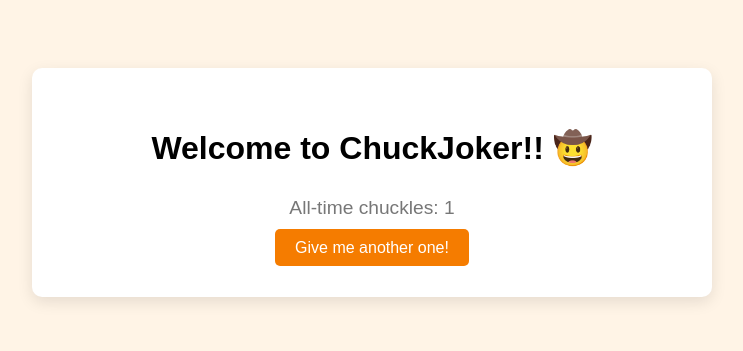
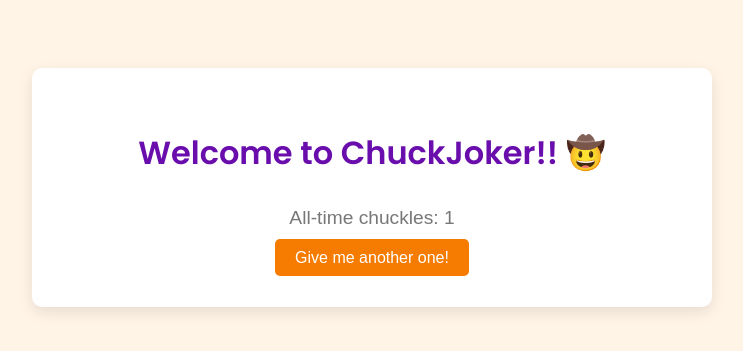
Before and after one commit to darrencgit/ChuckJoker, a Flask app: page / in a window 1280 px wide. Shown: the top 351 px of the page, without its empty margins (268-1011 px from the left). Run offline with Flask 3, Linux system fonts and the light colour scheme; data comes from the database, SQL or seed files in the repository; data that the repository does not hold is empty.

Commit message:
Update style.css

```diff
--- a/static/style.css
+++ b/static/style.css
@@ -12,6 +12,12 @@ body {
   padding: 40px;
   border-radius: 10px;
   box-shadow: 0 5px 15px rgba(0,0,0,0.1);
+}
+
+.container h1 {
+  font-family: 'Poppins', sans-serif;
+  color: #6a0dad; /* royal purple */
+  font-size: 2em;
 }
 
 .joke {
```
